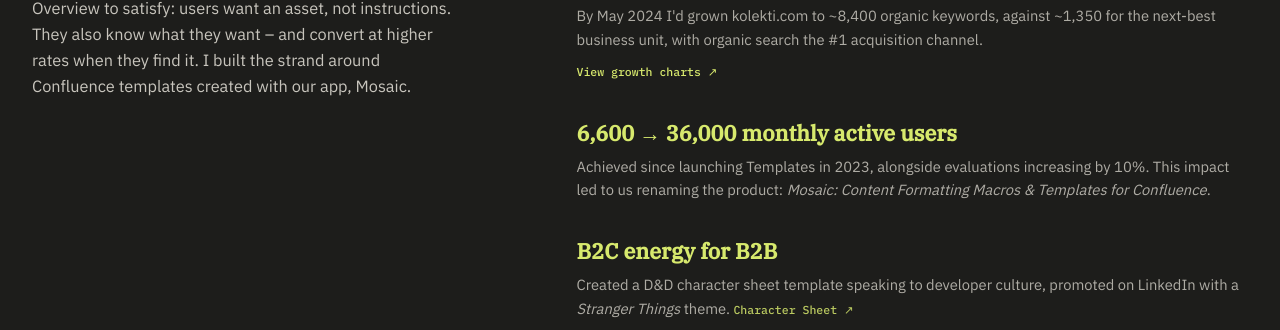
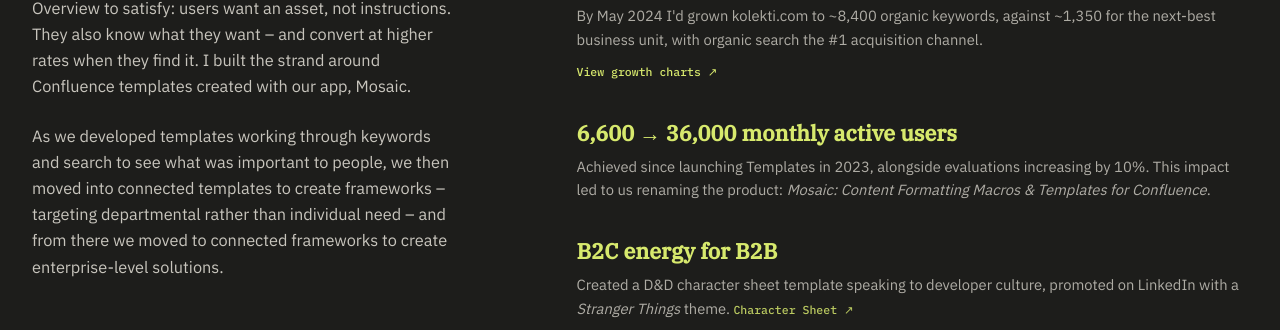
Before and after one commit to simonkirrane/Career-Highlights, a React (Vite) app: page / in a window 1280 px wide. Shown: the part 1399-1729 px from the top of the page. Built offline with nearby package versions, Linux system fonts and the light colour scheme; the HTML template or start-up script is replaced by a standard one.

Commit message:
Refactor story-grid and enhance content
Updated story-grid and added new paragraph about template development.

```diff
--- a/src/App.tsx
+++ b/src/App.tsx
@@ -128,7 +128,7 @@
               </p>
             </div>
 
-            <div className="story-grid">
+              <div className="story-grid">
               <div className="story-copy">
                 <p className="kicker">The opportunity</p>
                 <p>
@@ -137,6 +137,13 @@
                   know what they want – and convert at higher rates when they find
                   it. I built the strand around Confluence templates created
                   with our app, Mosaic.
+                </p>
+                <p style={{ marginTop: '1.5rem' }}>
+                  As we developed templates working through keywords and search to
+                  see what was important to people, we then moved into connected
+                  templates to create frameworks – targeting departmental rather
+                  than individual need – and from there we moved to connected
+                  frameworks to create enterprise-level solutions.
                 </p>
               </div>
 
```
